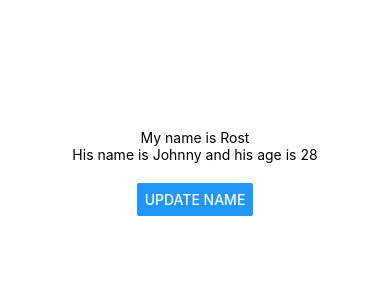
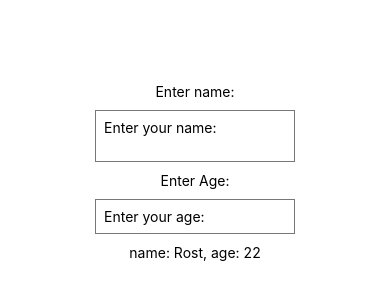
Before and after one commit to happy-man/react-native-beginning, a React Native app: screen / in a window 390 px wide. Shown: the part 250-550 px from the top of the page. Built offline with nearby package versions, Linux system fonts and the light colour scheme.

Commit message:
used TextInput component in combination with React state

```diff
--- a/App.js
+++ b/App.js
@@ -1,24 +1,31 @@
 import React, {useState} from 'react';
-import {View, Text, StyleSheet, Button} from 'react-native';
+import {View, Text, StyleSheet, TextInput} from 'react-native';
 
 export default function App() {
   const [name, setName] = useState('Rost');
-  const [person, setPerson] = useState({name: 'Johnny', age: 28});
-
-  const clickHandler = () => {
-    setName('Bobby');
-    setPerson({name: 'Zeus', age: 100});
-  };
+  const [age, setAge] = useState(22);
 
   return (
     <View style={styles.container}>
-      <Text>My name is {name}</Text>
+      <Text>Enter name:</Text>
+      <TextInput
+        multiline
+        style={styles.input}
+        placeholder="Enter your name:"
+        onChangeText={val => setName(val)}
+      />
+
+      <Text>Enter Age:</Text>
+      <TextInput
+        style={styles.input}
+        keyboardType="numeric"
+        placeholder="Enter your age:"
+        onChangeText={val => setAge(val)}
+      />
+
       <Text>
-        His name is {person.name} and his age is {person.age}
+        name: {name}, age: {age}
       </Text>
-      <View style={styles.buttonContainer}>
-        <Button title="Update name" onPress={clickHandler} />
-      </View>
     </View>
   );
 }
@@ -30,7 +37,11 @@
     justifyContent: 'center',
     alignItems: 'center',
   },
-  buttonContainer: {
-    marginTop: 20,
+  input: {
+    borderWidth: 1,
+    borderColor: '#777',
+    padding: 8,
+    margin: 10,
+    width: 200,
   },
 });
```
